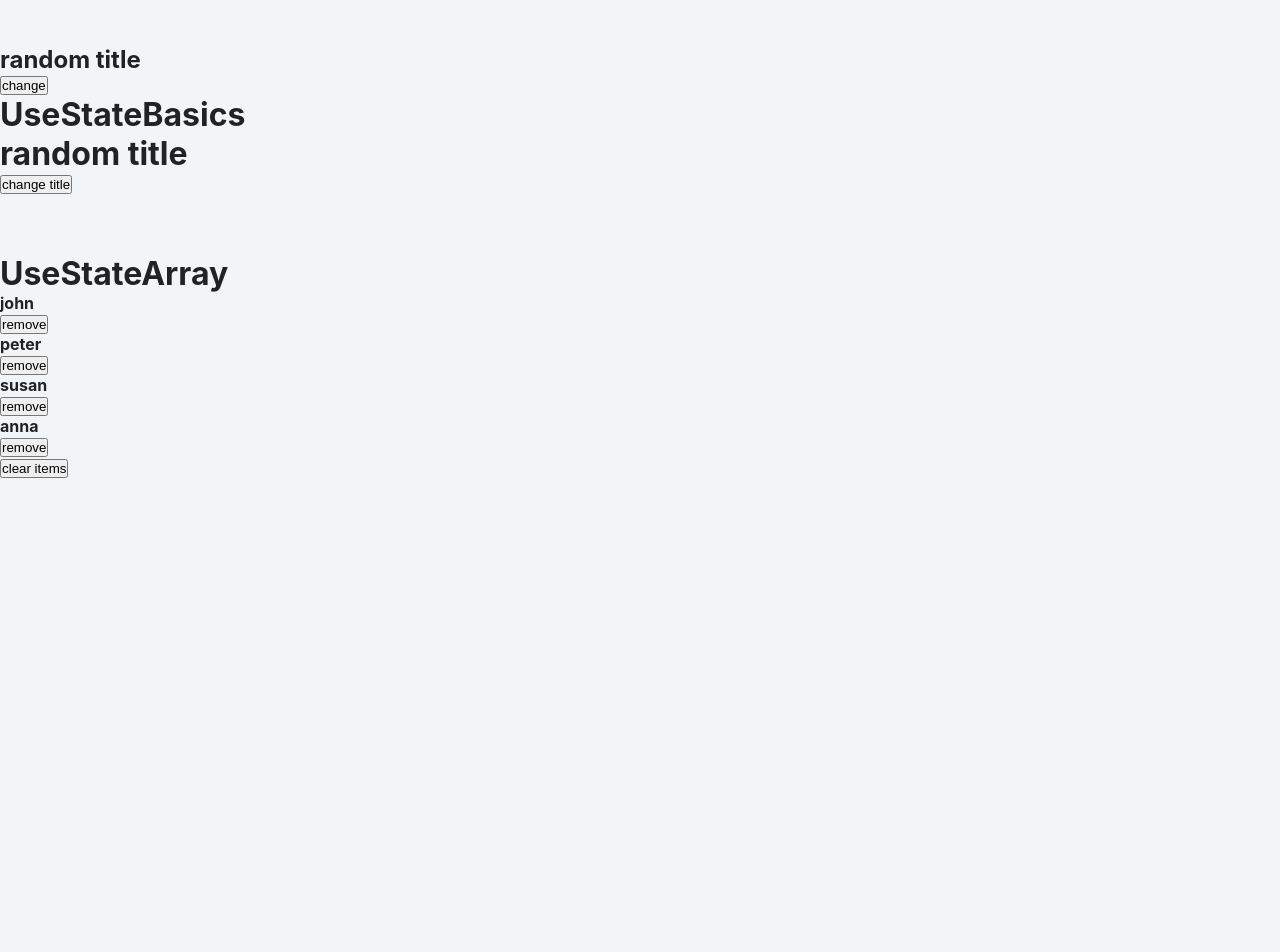
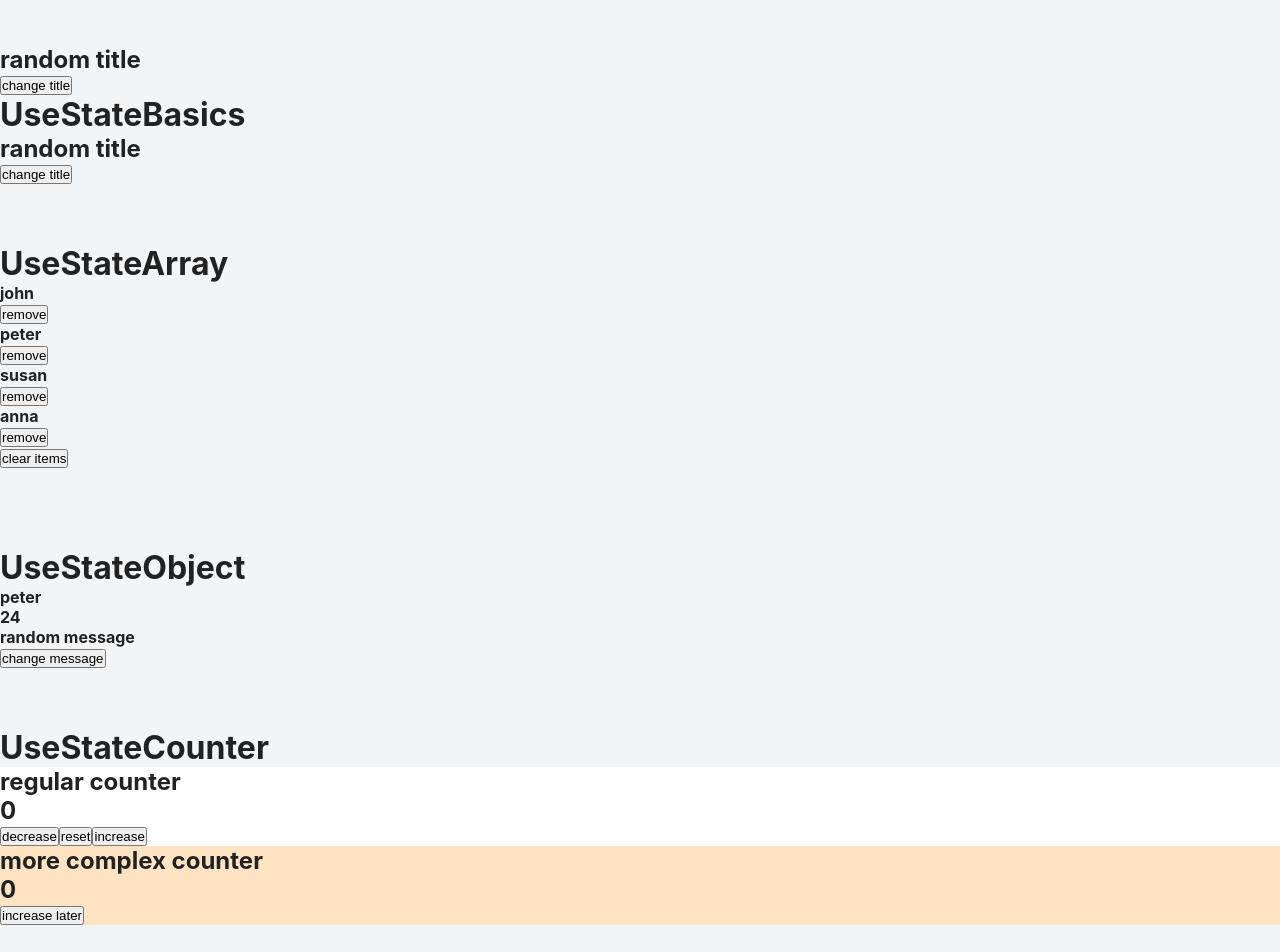
Before and after one commit to FadiZahhar/html-team-training, a React (Create React App) app in the folder React-training/react-training/: page / in a window 1280 px wide. Shown: the part 460-1412 px from the top of the page. Before the commit the page ends 938 px from the top, so only its background shows below. Built offline with nearby package versions, Linux system fonts and the light colour scheme.

Commit message:
UseState :basics,array,counter,object

```diff
--- a/React-training/react-training/src/Advanced/ErrorExample.js
+++ /dev/null
@@ -1,19 +0,0 @@
-import React from 'react'
-
-const Error = () => {
- let title="random title";
- const handleclick=()=>{
-  title="hello world ";
-
- }
-  return (
-    <div>
-     <h2>
-      {title}
-     </h2>
-     <button type='button' onClick={()=>handleclick}>change</button>
-    </div>
-  )
-}
-
-export default Error
--- /dev/null
+++ b/React-training/react-training/src/Advanced/UseEffect/Basics.js
@@ -0,0 +1,33 @@
+import React, { useState, useEffect } from 'react';
+
+
+// by default runs after every re-render
+// cleanup function
+// second parameter
+const Basics = () => {
+  const [value, setValue] = useState(0);
+
+  useEffect(() => {
+    console.log('call useEffect');
+
+  if (value > 0) {
+  document.title = `Neww Message(${value})`;
+  }
+  });
+
+  console.log('render component');
+  return (
+    <>
+
+ <div style={{backgroundColor:"brown"}}>
+
+ <h2>{value}</h2>
+
+<button className='btn' onClick={()=>setValue(value + 1)}> click me </button>
+
+</div>
+</>
+  );
+};
+
+export default Basics;
--- /dev/null
+++ b/React-training/react-training/src/Advanced/UseState/ErrorExample.js
@@ -0,0 +1,19 @@
+import React from 'react';
+
+
+const ErrorExample = () => {
+
+let title = 'random title';
+const handleClick = () => {
+title = 'hello people';
+console.log(title);
+  };
+  return (
+<React.Fragment>
+ <h2>{title}</h2>
+ <button type='button' className='btn' onClick={handleClick}>  change title</button>
+</React.Fragment>
+  );
+};
+
+export default ErrorExample;
--- /dev/null
+++ b/React-training/react-training/src/Advanced/UseState/UseStateArray.js
@@ -0,0 +1,39 @@
+import React from 'react';
+import { data } from '../../data';
+
+const UseStateArray = () => {
+
+  const [people, setPeople] = React.useState(data);
+
+
+ const removeItem = (id) => {
+ let newPeople = people.filter((person) => person.id !== id);
+ setPeople(newPeople);
+
+  };
+
+  return (
+
+    <div>
+ {people.map((person) => {
+const { id, name } = person;
+    return (
+
+
+<div key={id} className='item'>
+
+  <h4>{name}</h4>
+
+  <button onClick={() => removeItem(id)}>remove</button>
+
+  </div>
+        );
+      })}
+
+ <button onClick={() => setPeople([])}> clear items </button>
+
+    </div>
+  );
+};
+
+export default UseStateArray;
--- a/React-training/react-training/src/Advanced/UseStateBasics.js
+++ b/React-training/react-training/src/Advanced/UseState/UseStateBasics.js
@@ -1,30 +1,38 @@
 import React, { useState } from 'react';
+
+
 // starts with use
 // component must be uppercase
 // invoke inside function/component body
 // don't call hooks conditonally
 
+
 const UseStateBasics = () => {
+
+
+
   // console.log(useState());
+
   // const value = useState()[0];
+
   // const handler = useState()[1];
+
   // console.log(value, handler);
 
   const [text, setText] = useState('random title');
+
   const handleClick = () => {
-    if (text === 'random title') {
-      setText('hello world');
-    } else {
-      setText('random title');
+     if (text === 'random title') {
+           setText('hello world');
+     } else {
+           setText('random title');
     }
   };
 
   return (
-    <React.Fragment>
-      <h1>{text}</h1>
-      <button type='button' className='btn' onClick={handleClick}>
-        change title
-      </button>
+      <React.Fragment>
+<h2>{text}</h2>
+<button type='button' className='btn' onClick={handleClick}>change title</button>
     </React.Fragment>
   );
 };
--- /dev/null
+++ b/React-training/react-training/src/Advanced/UseState/UseStateCounter.js
@@ -0,0 +1,38 @@
+import React, { useState } from 'react';
+
+const UseStateCounter = () => {
+
+const [value, setValue] = useState(0);
+
+const reset = () => {
+    setValue(0);
+  };
+
+  const complexIncrease = () => {
+   setTimeout(() => {
+    setValue((prevState) => {
+        return prevState + 10; });},
+        4000);
+};
+
+  return (
+    <>
+  <section style={{backgroundColor:"white"}}>
+   <h2>regular counter</h2>
+    <h1>{value}</h1>
+ <button className='btn' onClick={() => setValue(value - 1)}>decrease </button>
+  <button className='btn' onClick={reset}> reset</button>
+<button className='btn' onClick={() => setValue(value + 1)}> increase </button>
+      </section>
+
+
+<section style={{backgroundColor:"bisque"}}>
+<h2>more complex counter</h2>
+ <h1>{value}</h1>
+ <button className='btn' onClick={complexIncrease}> increase later</button>
+      </section>
+    </>
+  );
+};
+
+export default UseStateCounter;
--- /dev/null
+++ b/React-training/react-training/src/Advanced/UseState/UseStateObject.js
@@ -0,0 +1,30 @@
+import React, { useState } from 'react';
+
+const UseStateObject = () => {
+  const [person, setPerson] = useState({
+    name: 'peter',
+    age: 24,
+    message: 'random message',
+  });
+
+
+
+
+  const changeMessage = () => {
+   // copy old person and set new message
+    setPerson({ ...person, message: 'hello world' });
+  };
+
+  return (
+    <>
+<h4>{person.name}</h4>
+
+<h4>{person.age}</h4>
+
+ <h4>{person.message}</h4>
+<button className='btn' onClick={changeMessage}>change message </button>
+    </>
+  );
+};
+
+export default UseStateObject;
--- a/React-training/react-training/src/Advanced/UseStateArray.js
+++ /dev/null
@@ -1,28 +0,0 @@
-import React from 'react';
-import { data } from '../data.js';
-const UseStateArray = () => {
-  const [people, setPeople] = React.useState(data);
-
-  const removeItem = (id) => {
-    let newPeople = people.filter((person) => person.id !== id);
-    setPeople(newPeople);
-  };
-  return (
-    <>
-      {people.map((person) => {
-        const { id, name } = person;
-        return (
-          <div key={id} className='item'>
-            <h4>{name}</h4>
-            <button onClick={() => removeItem(id)}>remove</button>
-          </div>
-        );
-      })}
-      <button className='btn' onClick={() => setPeople([])}>
-        clear items
-      </button>
-    </>
-  );
-};
-
-export default UseStateArray;
--- a/React-training/react-training/src/App.js
+++ b/React-training/react-training/src/App.js
@@ -1,8 +1,11 @@
 import './App.css';
 import BookList from './Basic/BookList';
-import ErrorExample from './Advanced/ErrorExample';
-import UseStateBasics from './Advanced/UseStateBasics';
-import UseStateArray from './Advanced/UseStateArray';
+import ErrorExample from './Advanced/UseState/ErrorExample';
+import UseStateBasics from './Advanced/UseState/UseStateBasics';
+import UseStateArray from './Advanced/UseState/UseStateArray';
+import UseStateObject from './Advanced/UseState/UseStateObject';
+import UseStateCounter from './Advanced/UseState/UseStateCounter';
+import Basics from './Advanced/UseEffect/Basics';
 function App() {
   return (
     <div className="App">
@@ -13,6 +16,16 @@ function App() {
        <br/><br/><br/><br/>
        <h1>UseStateArray</h1>
        <UseStateArray/>
+       <br/><br/><br/><br/>
+       <h1>UseStateObject</h1>
+
+       <UseStateObject/>
+       <br/><br/><br/><br/>
+       <h1>UseStateCounter</h1>
+       <UseStateCounter/>
+       <br/><br/><br/><br/>
+       <h1>UseEffectBaics</h1>
+       <Basics/>
     </div>
   );
 }
```
